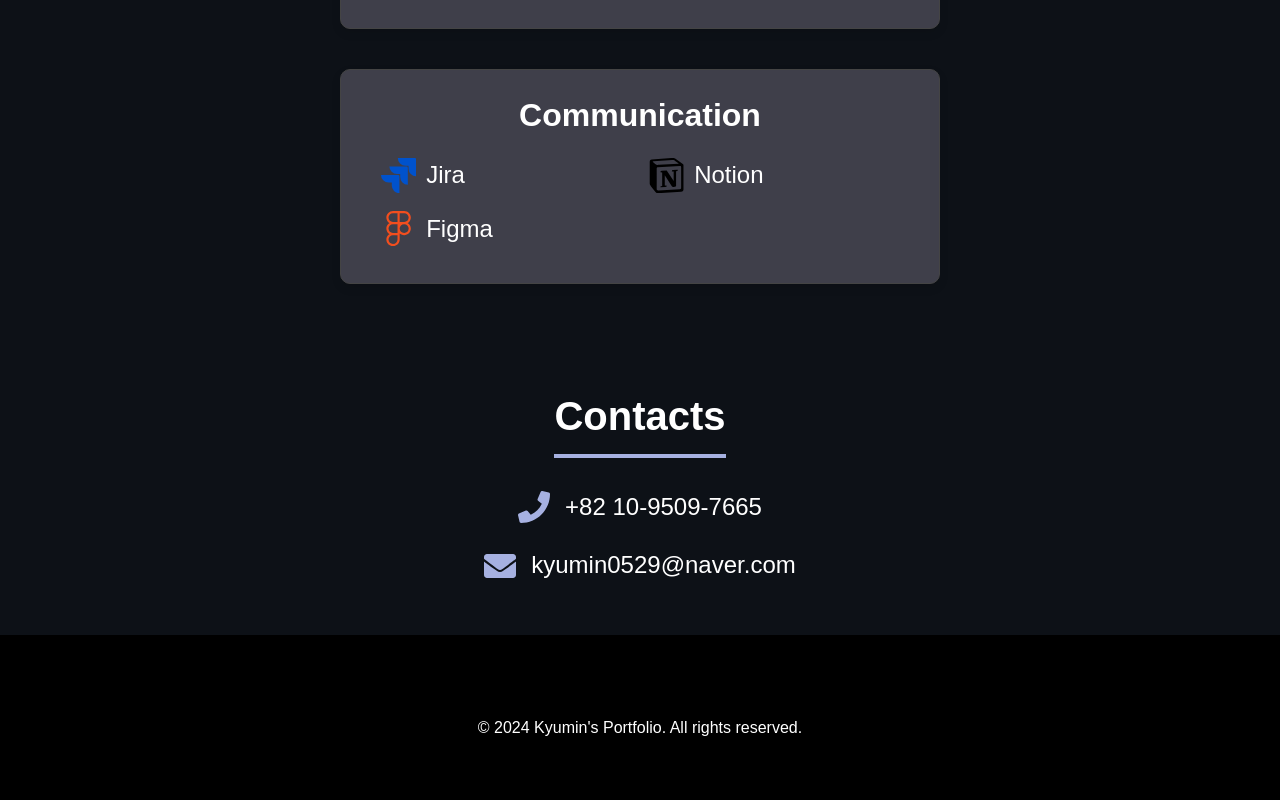
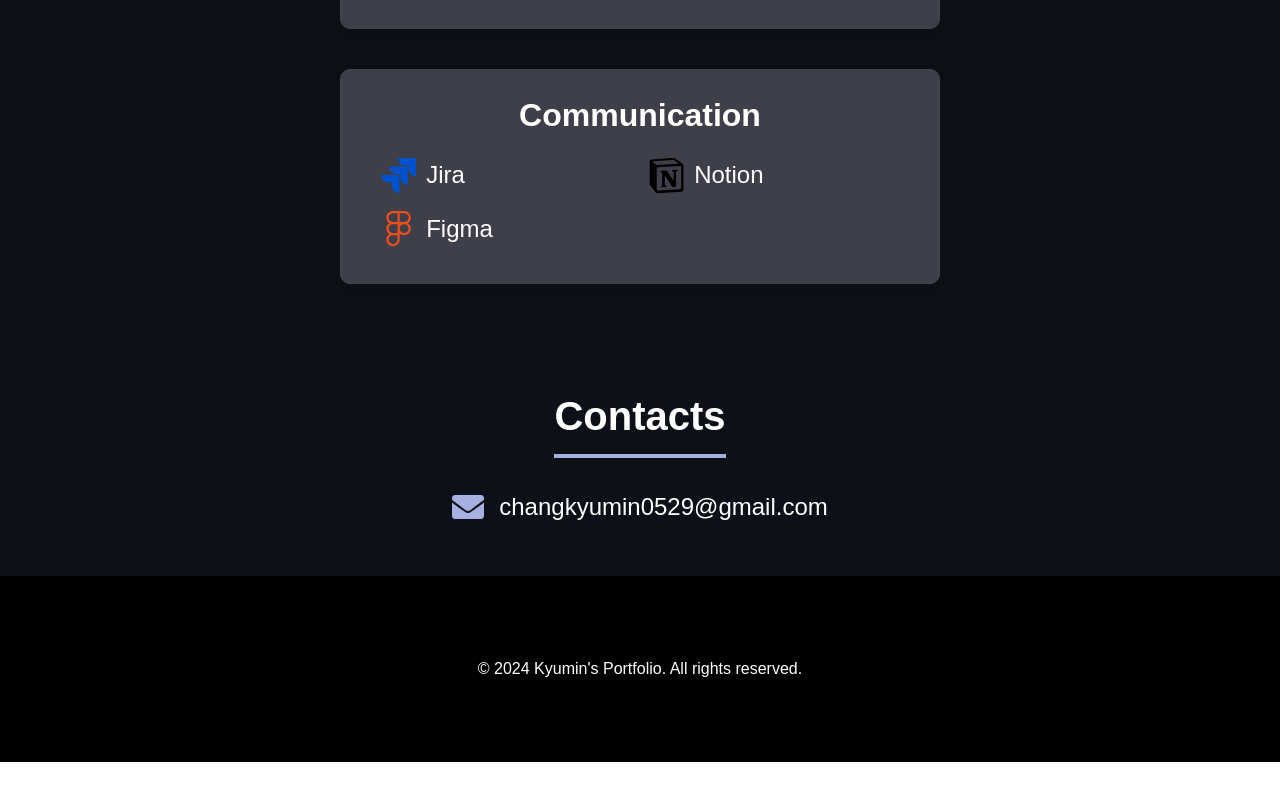
Before and after one commit to Kyumin-Chang/portfolio, a React (Vite) app: page / in a window 1280 px wide. Shown: the part 3469-4269 px from the top of the page. After the commit the page ends 4231 px from the top, so only its background shows below. Built offline with nearby package versions, Linux system fonts and the light colour scheme.

Commit message:
chore: 이메일 수정

```diff
--- a/src/pages/Home.jsx
+++ b/src/pages/Home.jsx
@@ -44,7 +44,6 @@ import {
     FaJava,
     FaJsSquare,
     FaNodeJs,
-    FaPhone,
     FaReact
 } from 'react-icons/fa';
 import {
@@ -332,12 +331,8 @@ const Home = () => {
                     <h2>Contacts</h2>
                     <ContactDetails>
                         <ContactItem>
-                            <FaPhone className="contact-icon"/>
-                            <span>+82 10-9509-7665</span>
-                        </ContactItem>
-                        <ContactItem>
                             <FaEnvelope className="contact-icon"/>
-                            <span>kyumin0529@naver.com</span>
+                            <span>changkyumin0529@gmail.com</span>
                         </ContactItem>
                     </ContactDetails>
                 </Section>
```
